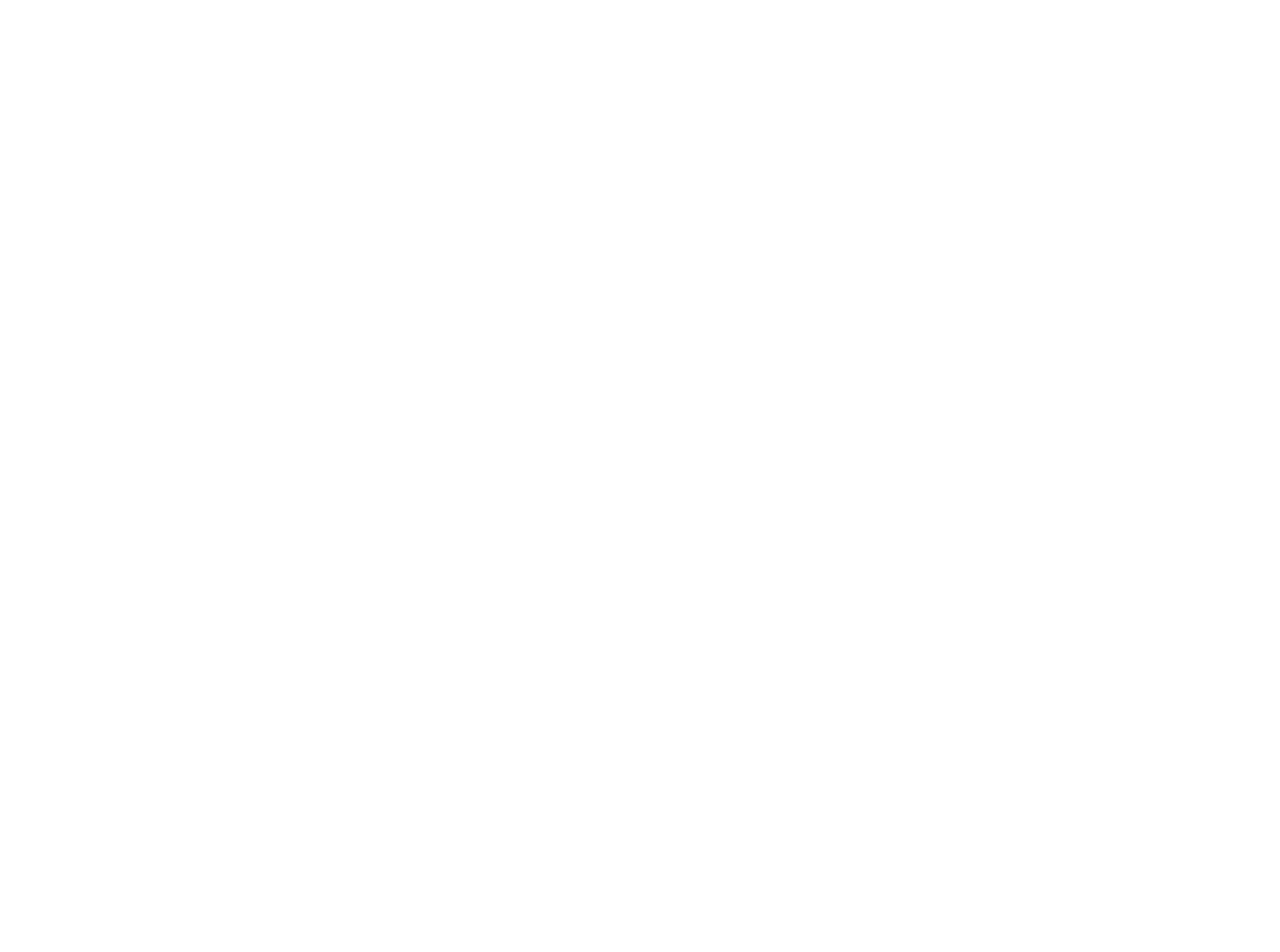
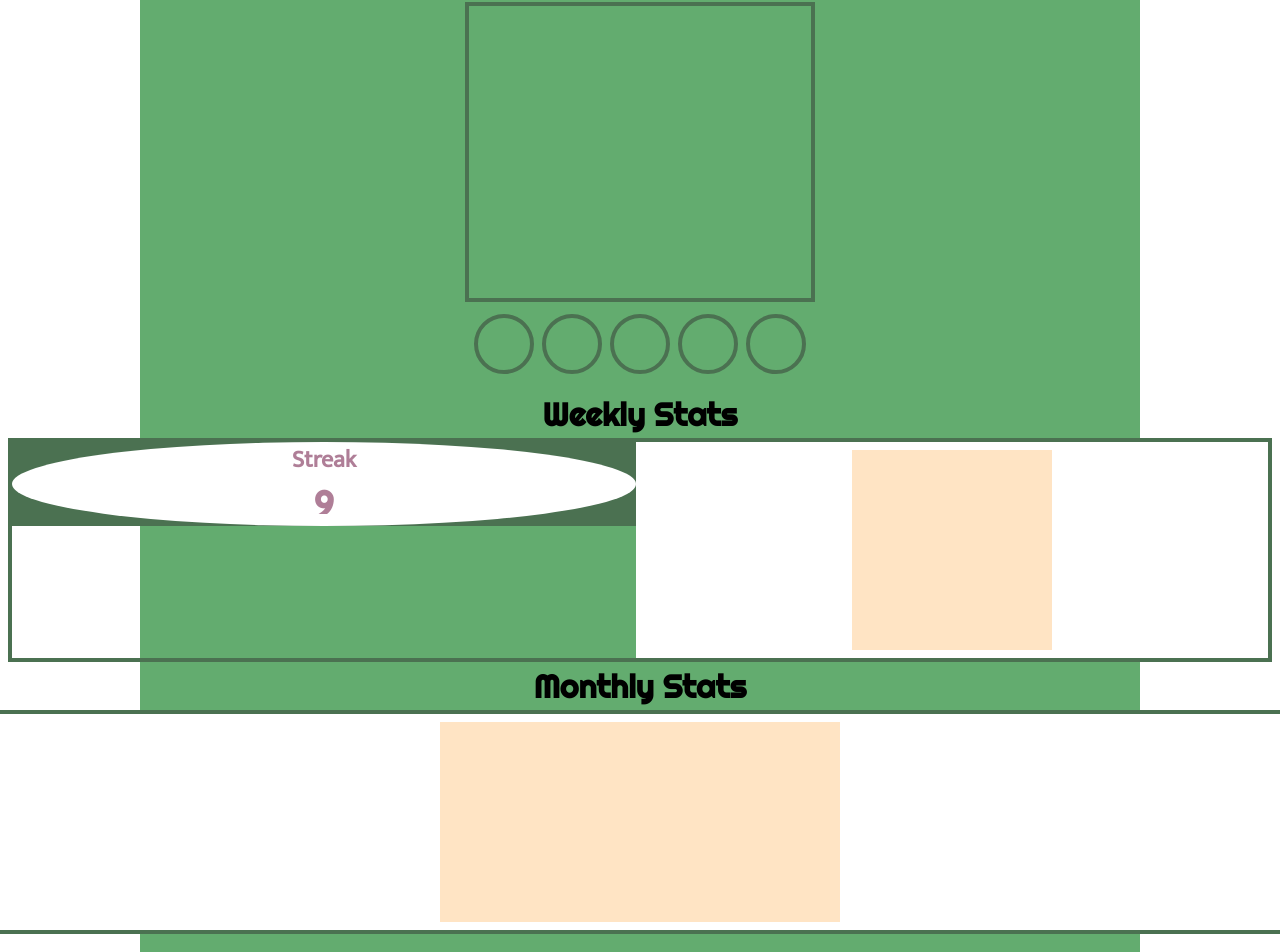
Before and after one commit to 5feetapart/slugtrails, a SvelteKit app: page / in a window 1280 px wide. Shown: the part 592-1544 px from the top of the page. Before the commit the page ends 800 px from the top, so only its background shows below. Built offline with nearby package versions, Linux system fonts and the light colour scheme.

Commit message:
main page edits

```diff
--- a/src/global.css
+++ b/src/global.css
@@ -25,6 +25,7 @@
 
 	--gap-1: 0.25rem;
 	--gap-2: 0.5rem;
+	--gap-3: 0.75rem;
 }
 
 h1 {
--- a/src/lib/Slug.svelte
+++ b/src/lib/Slug.svelte
@@ -0,0 +1,14 @@
+<script>
+    let canvas;
+</script>
+
+<div class="parent">
+    <!-- Slug -->
+    <canvas width="500" height="450" bind:this={canvas}/>
+</div>
+
+<style>
+    .parent {
+        background-color:aquamarine;
+    }
+</style>
--- a/src/routes/+page.svelte
+++ b/src/routes/+page.svelte
@@ -11,13 +11,25 @@
     background-color:var(--clr-pink-700);
     border:var(--gap-1)  solid var(--clr-pink-500);
     padding:var(--gap-2);
-    border-radius: var(--gap-2);
+    border-radius: var(--gap-3);
+}
+
+.wrapper{
+    background-color: var(--clr-green-700);
+    display:flex;
+    flex-direction: column;
+    justify-content:center;
+    align-items: center;
+    padding:var(--gap-3);
 }
 </style>
 
 <Slug />
+
+<div class="wrapper">
 <button>Journal</button>
 
 <Favorites />
 
 <Stats />
+</div>
--- a/src/routes/Favorites.svelte
+++ b/src/routes/Favorites.svelte
@@ -0,0 +1,51 @@
+<div class="wrapper">
+    <div class="map">
+
+    </div>
+    <div class="reccomendations">
+        <div class="icon">
+
+        </div>
+        <div class="icon">
+
+        </div>
+        <div class="icon">
+
+        </div>
+        <div class="icon">
+
+        </div>
+        <div class="icon">
+
+        </div>
+    </div>
+</div>
+
+<style>
+    .wrapper{
+        background-color:var(--clr-green-700);
+        display:flex;
+        flex-direction: column;
+        justify-content:center;
+        align-items: center;
+    }
+
+    .map{
+        width:350px;
+        height:300px;
+        border: var(--clr-green-500) solid var(--gap-1);
+        margin:var(--gap-2);
+    }
+
+    .reccomendations{
+        display:flex;
+    }
+
+    .icon{
+        border-radius:100%;
+        width:60px;
+        height:60px;
+        border:var(--clr-green-500) solid var(--gap-1);
+        margin:var(--gap-1);
+    }
+</style>
--- a/src/routes/Stats.svelte
+++ b/src/routes/Stats.svelte
@@ -0,0 +1,73 @@
+<div class="wrapper">
+    <h1>Weekly Stats</h1>
+    <div class="weekly">
+        <div class="left">
+            <div class="circle">
+                <h2 style="">Streak</h2>
+                <h1>9</h1>
+            </div>
+        </div>
+        <div class="right">
+            <!-- graph goes here -->
+            <div style="width:200px; height:200px; background-color:bisque">
+            <!-- placeholder div -->
+            </div>
+        </div>
+    </div>
+    <h1>Monthly Stats</h1>
+    <div>
+        <div class="monthly">
+            <div style="width:400px; height:200px; background-color:bisque">
+                <!-- placeholder div -->
+                </div>
+        </div>
+    </div>
+</div>
+
+<style>
+.wrapper{
+    text-align:center;
+    margin:var(--gap-3);
+
+}
+.weekly{
+    border: var(--clr-green-500) solid var(--gap-1);
+    margin-left:var(--gap-2);
+    margin-right:var(--gap-2);
+    display:flex;
+    flex-direction:row;
+}
+.left{
+    background-color:var(--clr-green-500);
+    width:100%;
+    height:100%;
+}
+.right{
+    background-color:var(--clr-gray-50);
+    width:100%;
+    height:100%;
+    justify-content: center;
+    display:grid;
+    padding:var(--gap-2);
+}
+.circle{
+    border-radius: 100%;
+    background-color: var(--clr-gray-50);
+    justify-content: center;
+    display:grid;
+    text-align:center;
+    color:var(--clr-pink-500);
+    height:100%;
+}
+
+.monthly{
+    justify-content: center;
+    display: flex;
+    width:100vw;
+    background-color:var(--clr-gray-50);
+    border-bottom: var(--clr-green-500) solid var(--gap-1);
+    border-top: var(--clr-green-500) solid var(--gap-1);
+    padding-top:var(--gap-2);
+    padding-bottom:var(--gap-2);
+}
+</style>
```
